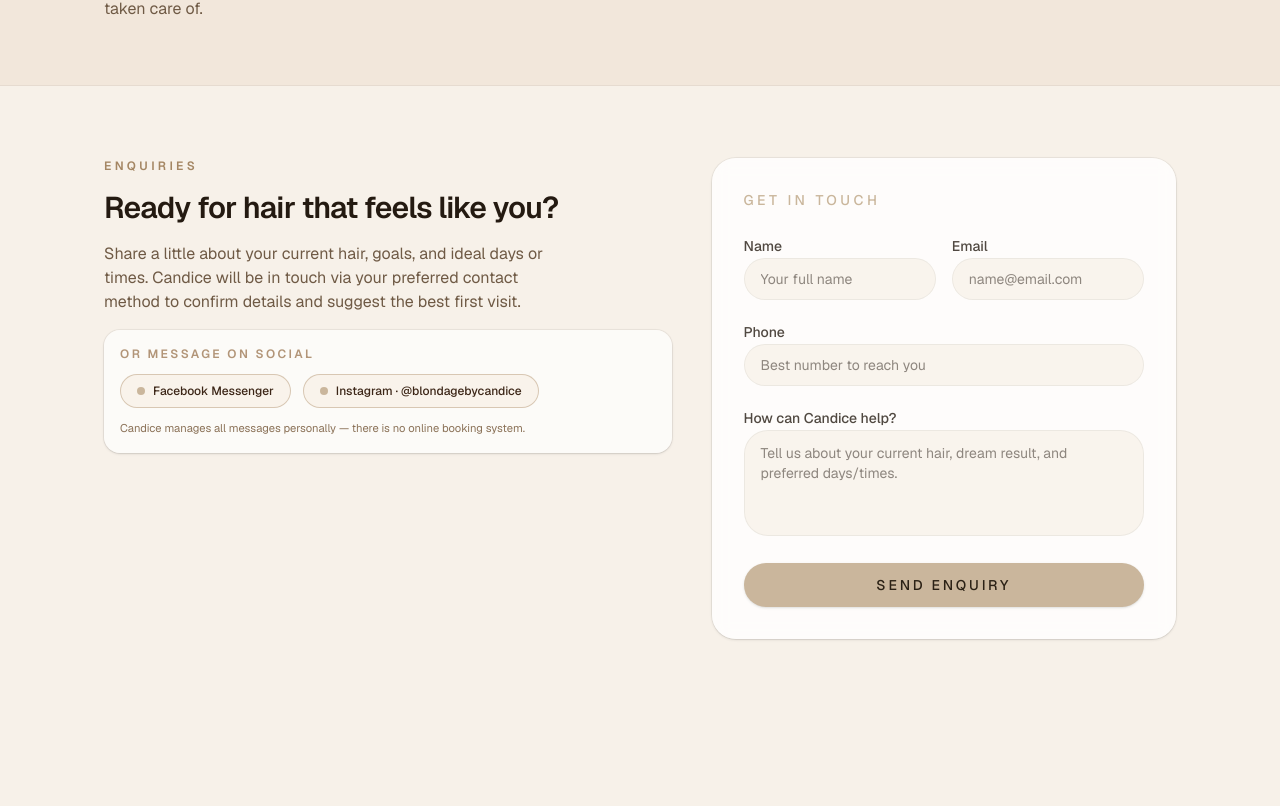
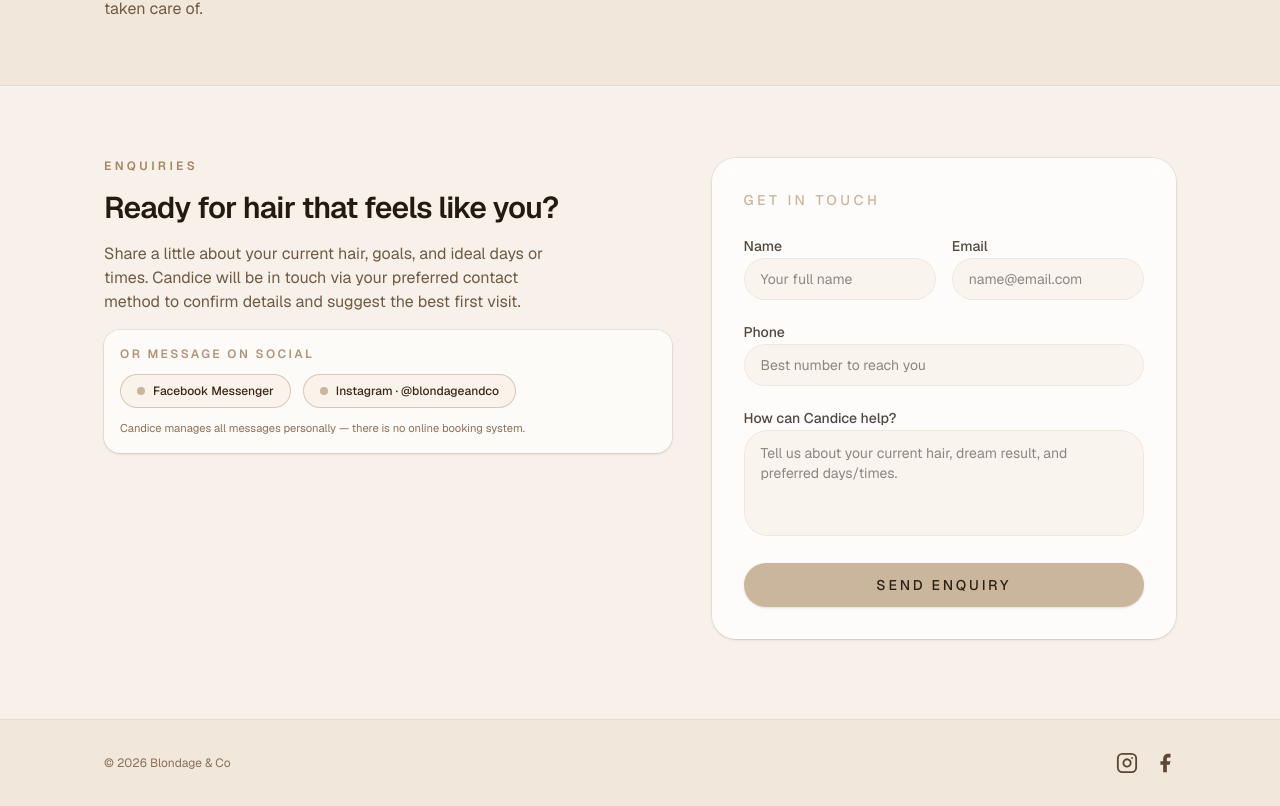
Before and after one commit to warrenmci/blondage-and-co, a Next.js app: page / in a window 1280 px wide. Shown: the part 1845-2651 px from the top of the page. Before the commit the page ends 2564 px from the top, so only its background shows below. Built offline with nearby package versions, Linux system fonts and the light colour scheme.

Commit message:
add social links

```diff
--- a/app/page.tsx
+++ b/app/page.tsx
@@ -272,13 +272,13 @@ export default function Home() {
                     Facebook Messenger
                   </a>
                   <a
-                    href="https://www.instagram.com/blondagebycandice"
+                    href="https://www.instagram.com/blondageandco"
                     target="_blank"
                     rel="noreferrer"
                     className="inline-flex items-center gap-2 rounded-full border border-[#cab69c]/70 bg-[#f9f3eb] px-4 py-2 font-medium text-[#3c2617] transition hover:bg-[#f1e3d4]"
                   >
                     <span className="h-2 w-2 rounded-full bg-[#cab69c]" />
-                    Instagram · @blondagebycandice
+                    Instagram · @blondageandco
                   </a>
                 </div>
                 <p className="text-[0.7rem] text-[#8a7157]">
@@ -292,6 +292,59 @@ export default function Home() {
           </div>
         </div>
       </section>
+
+      {/* Footer */}
+      <footer className="border-t border-black/5 bg-[#f2e7db] py-8">
+        <div
+          className={`${SECTION_CLASSES} flex flex-col items-center justify-between gap-4 sm:flex-row`}
+        >
+          <p className="text-xs text-[#8a7157]">
+            © {new Date().getFullYear()} Blondage & Co
+          </p>
+          <div className="flex items-center gap-4">
+            <a
+              href="https://www.instagram.com/blondageandco"
+              target="_blank"
+              rel="noreferrer"
+              className="text-[#5a4632] transition hover:text-[#3c2617]"
+              aria-label="Follow us on Instagram"
+            >
+              <svg
+                xmlns="http://www.w3.org/2000/svg"
+                width="22"
+                height="22"
+                viewBox="0 0 24 24"
+                fill="none"
+                stroke="currentColor"
+                strokeWidth="2"
+                strokeLinecap="round"
+                strokeLinejoin="round"
+              >
+                <rect width="20" height="20" x="2" y="2" rx="5" ry="5" />
+                <path d="M16 11.37A4 4 0 1 1 12.63 8 4 4 0 0 1 16 11.37z" />
+                <line x1="17.5" x2="17.51" y1="6.5" y2="6.5" />
+              </svg>
+            </a>
+            <a
+              href="https://www.facebook.com/blondageandco"
+              target="_blank"
+              rel="noreferrer"
+              className="text-[#5a4632] transition hover:text-[#3c2617]"
+              aria-label="Message us on Facebook"
+            >
+              <svg
+                xmlns="http://www.w3.org/2000/svg"
+                width="22"
+                height="22"
+                viewBox="0 0 24 24"
+                fill="currentColor"
+              >
+                <path d="M18 2h-3a5 5 0 0 0-5 5v3H7v4h3v8h4v-8h3l1-4h-4V7a1 1 0 0 1 1-1h3z" />
+              </svg>
+            </a>
+          </div>
+        </div>
+      </footer>
     </main>
   );
 }
```
